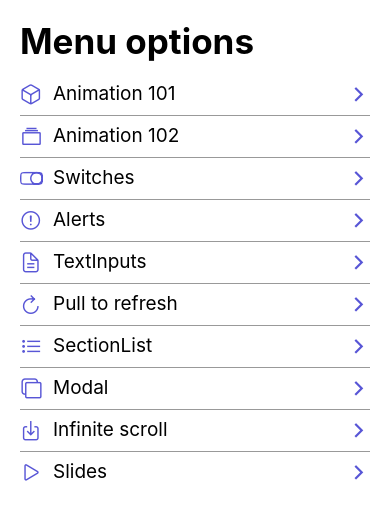
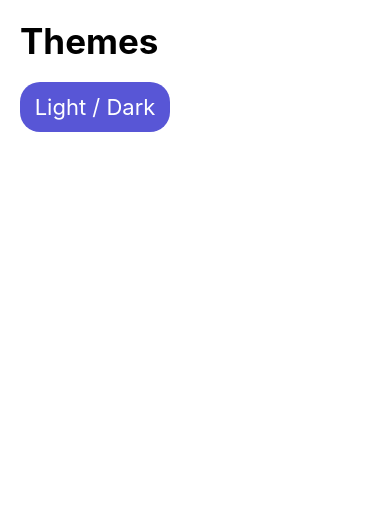
Before and after one commit to javiergranados/rncomponents, a React Native app: screen /ThemesScreen in a window 390 px wide. Shown: the top 518 px of the page. Built offline with nearby package versions, Linux system fonts and the light colour scheme.

Commit message:
Add Themes screen

```diff
--- a/src/data/menuItems.tsx
+++ b/src/data/menuItems.tsx
@@ -11,4 +11,5 @@ export const menuItems: MenuItem[] = [
   { name: 'Modal', icon: 'copy-outline', component: 'ModalScreen' },
   { name: 'Infinite scroll', icon: 'download-outline', component: 'InfiniteScrollScreen' },
   { name: 'Slides', icon: 'play-outline', component: 'SlidesScreen' },
+  { name: 'Themes', icon: 'flask-outline', component: 'ThemesScreen' },
 ];
--- a/src/navigators/StackNavigator.tsx
+++ b/src/navigators/StackNavigator.tsx
@@ -11,6 +11,7 @@ import { SectionListScreen } from '../screens/SectionListScreen';
 import { ModalScreen } from '../screens/ModalScreen';
 import { InfiniteScrollScreen } from '../screens/InfiniteScrollScreen';
 import { SlidesScreen } from '../screens/SlidesScreen';
+import { ThemesScreen } from '../screens/ThemesScreen';
 
 export type RootStackParamList = {
   HomeScreen: undefined;
@@ -24,6 +25,7 @@ export type RootStackParamList = {
   ModalScreen: undefined;
   InfiniteScrollScreen: undefined;
   SlidesScreen: undefined;
+  ThemesScreen: undefined;
 };
 
 const RootStack = createStackNavigator<RootStackParamList>();
@@ -49,6 +51,7 @@ const StackNavigator = () => {
       <RootStack.Screen name="ModalScreen" component={ModalScreen} />
       <RootStack.Screen name="InfiniteScrollScreen" component={InfiniteScrollScreen} />
       <RootStack.Screen name="SlidesScreen" component={SlidesScreen} />
+      <RootStack.Screen name="ThemesScreen" component={ThemesScreen} />
     </RootStack.Navigator>
   );
 };
--- /dev/null
+++ b/src/screens/ThemesScreen.tsx
@@ -0,0 +1,32 @@
+import React from 'react';
+import { StyleSheet, Text, TouchableOpacity, View } from 'react-native';
+import HeaderTitle from '../components/HeaderTitle';
+
+export const ThemesScreen = () => {
+  return (
+    <View style={styles.container}>
+      <HeaderTitle title="Themes" />
+      <TouchableOpacity style={styles.button} activeOpacity={0.8}>
+        <Text style={styles.text}>Light / Dark</Text>
+      </TouchableOpacity>
+    </View>
+  );
+};
+
+const styles = StyleSheet.create({
+  container: {
+    marginHorizontal: 20,
+  },
+  button: {
+    width: 150,
+    height: 50,
+    borderRadius: 20,
+    backgroundColor: '#5856D6',
+    justifyContent: 'center',
+  },
+  text: {
+    color: 'white',
+    fontSize: 22,
+    textAlign: 'center',
+  },
+});
```
